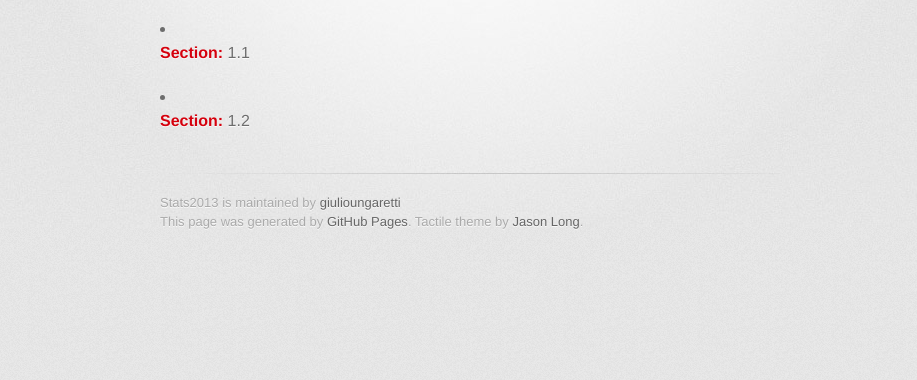
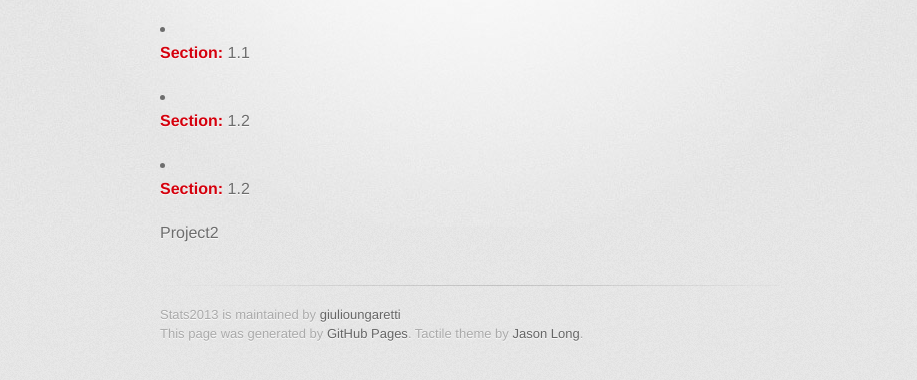
Before and after one commit to giulioungaretti/stats2013, a plain HTML site: page index.html in a window 1280 px wide. Shown: the part 346-726 px from the top of the page, without its empty margins (170-1087 px from the left). Drawn offline with Linux system fonts and the light colour scheme; a web font is replaced by a local one.

Commit message:
added section

```diff
--- a/index.html
+++ b/index.html
@@ -39,6 +39,12 @@
 <li><p><a href="http://nbviewer.ipython.org/urls/raw.github.com/giulioungaretti/stats2013/master/ProblemSet/1.1.ipynb"><strong>Section:</strong></a> 1.1</p></li>
 <li><p><a href="http://nbviewer.ipython.org/urls/raw.github.com/giulioungaretti/stats2013/master/ProblemSet/1.2.ipynb"><strong>Section:</strong></a> 1.2</p></li>
 
+<li><p><a href="http://nbviewer.ipython.org/urls/raw.github.com/giulioungaretti/stats2013/master/ProblemSet/2.1.ipynb"><strong>Section:</strong></a> 1.2</p></li>
+
+        <section id="test_content">
+<p>Project2</p>
+        </section>
+
 
         <footer>
           Stats2013 is maintained by <a href="https://github.com/giulioungaretti">giulioungaretti</a><br>
```
